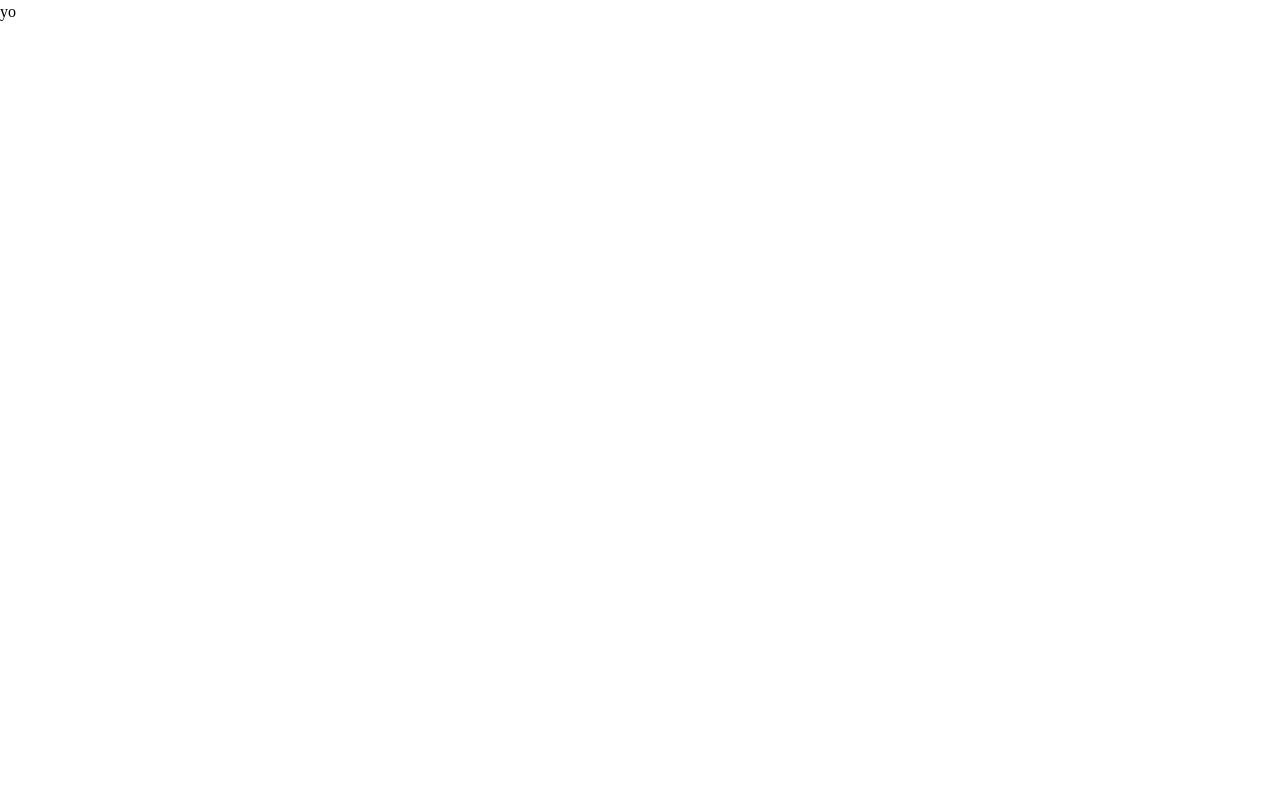
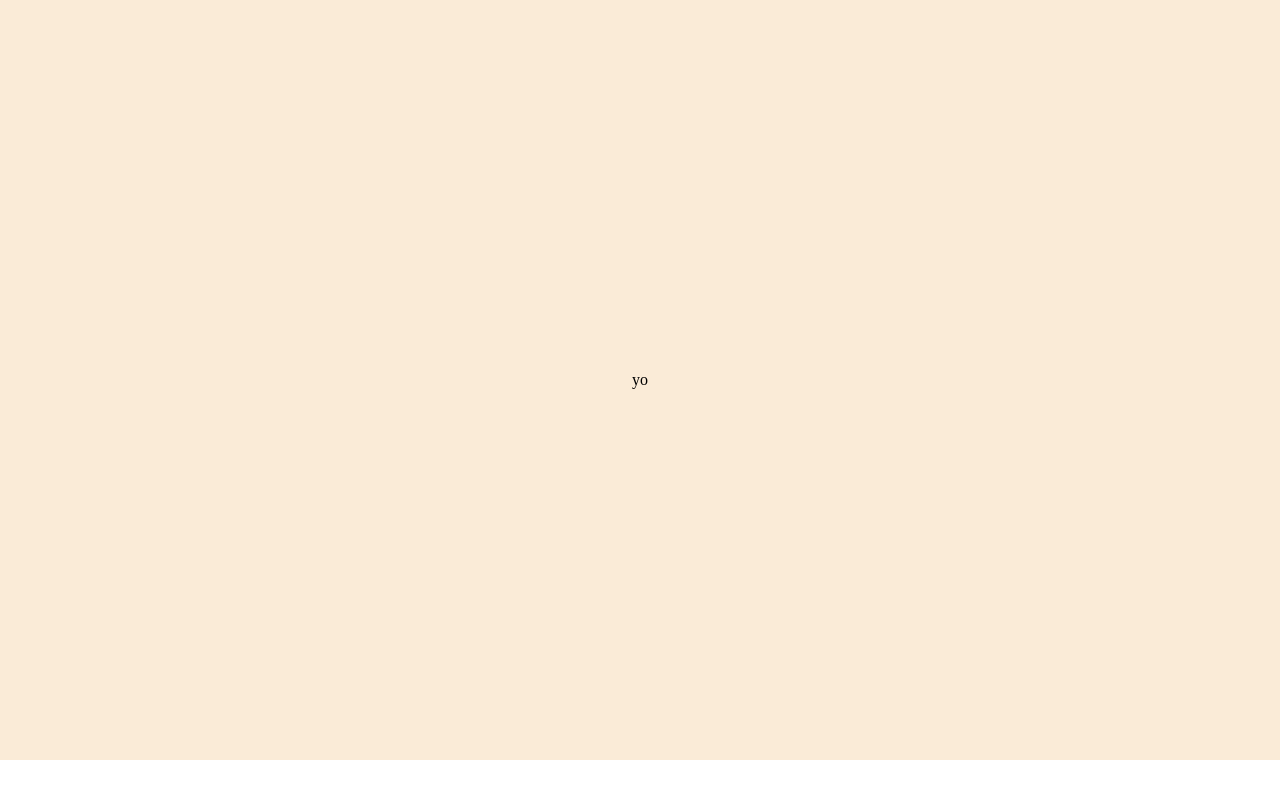
Before and after one commit to kazuhi-ra/ashitano-vest-webcomponents, a website built with webpack: page index.html in a window 1280 px wide. Built offline with nearby package versions, Linux system fonts and the light colour scheme.

Commit message:
プレビューで見やすいようにコンポーネントを画面の真ん中に配置する

```diff
--- a/index.html
+++ b/index.html
@@ -8,7 +8,9 @@
     <script src="./dist/js/ashitano-vest.js"></script>
   </head>
   <body>
-    <ashitano-vest></ashitano-vest>
+    <div class="container">
+      <ashitano-vest></ashitano-vest>
+    </div>
   </body>
   <style>
     *,
@@ -68,4 +70,14 @@
       }
     }
   </style>
+  <style>
+    .container {
+      width: 100%;
+      height: 95vh;
+      background-color: antiquewhite;
+      display: flex;
+      align-items: center;
+      justify-content: center;
+    }
+  </style>
 </html>
```
